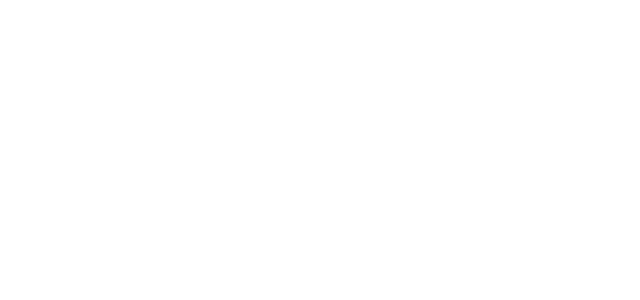
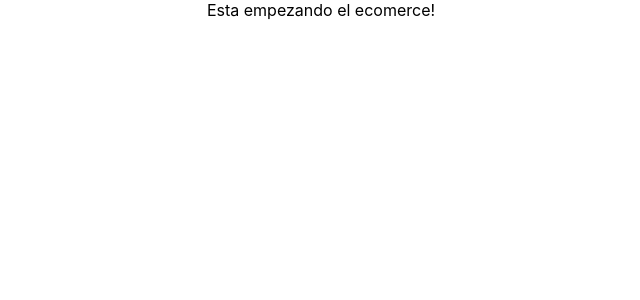
Before and after one commit to javierhuebra/E-commerce-for-Skill-Factory-Avalith, a React (Create React App) app: page / in a window 1280 px wide. Shown: the top 300 px of the page, without its empty margins (319-959 px from the left). Built offline with nearby package versions, Linux system fonts and the light colour scheme.

Commit message:
feat: testing a way to type console.log easy

```diff
--- a/src/App.js
+++ b/src/App.js
@@ -2,9 +2,12 @@
 import './App.css';
 
 function App() {
+  const c = console.log.bind(document);
+  c("que onda esta");
+
   return (
     <div className="App">
-
+      Esta empezando el ecomerce!
     </div>
   );
 }
```
